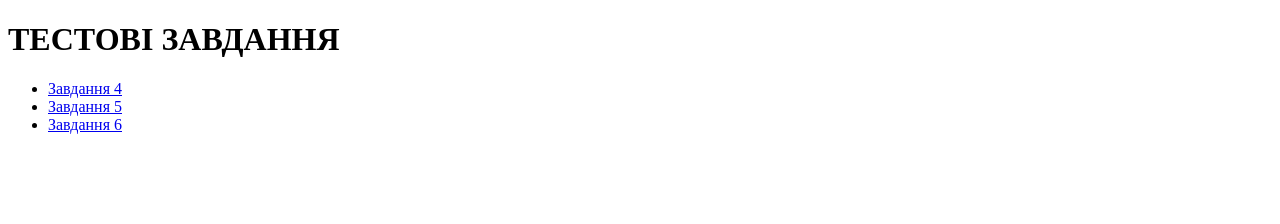
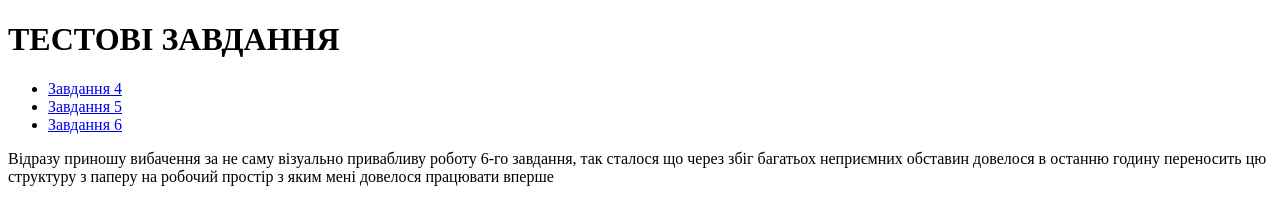
Before and after one commit to Musiyan98/testCase, a plain HTML site: page index.html in a window 1280 px wide. Drawn offline with Linux system fonts and the light colour scheme.

Commit message:
Update index.html

```diff
--- a/index.html
+++ b/index.html
@@ -17,6 +17,9 @@
             href="https://docs.google.com/drawings/d/1eXN5GBfY-3gI-fL7sKDf8VyPk-WhOuLhchn0RzrdWDw/edit ">Завдання 6</a>
       </li>
    </ul>
+   <p>Відразу приношу вибачення за не саму візуально привабливу роботу 6-го завдання, так сталося що через збіг багатьох
+      неприємних обставин довелося в останню годину переносить цю структуру з паперу на робочий простір з яким мені
+      довелося працювати вперше</p>
 </body>
 
 </html>
```
